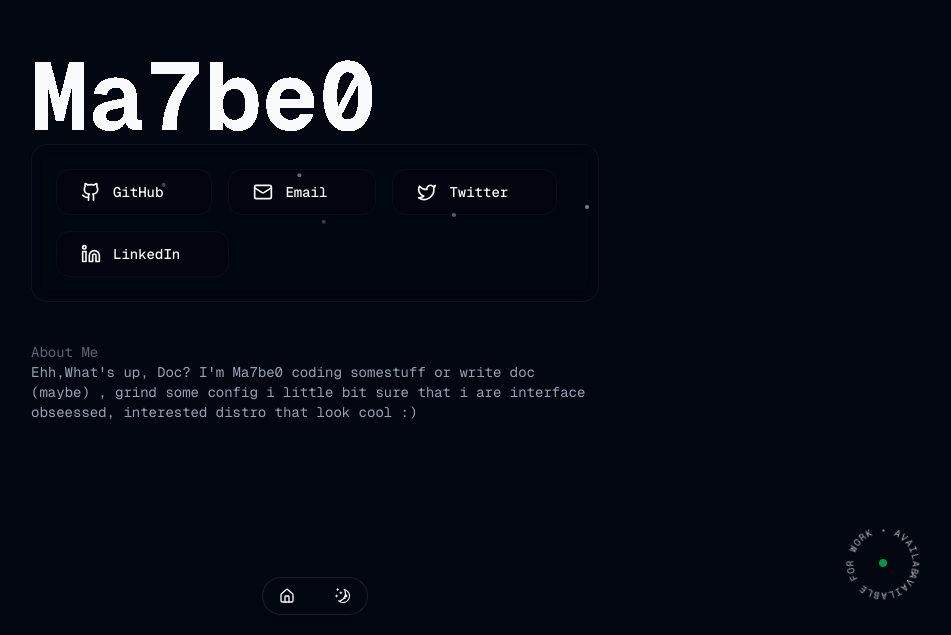
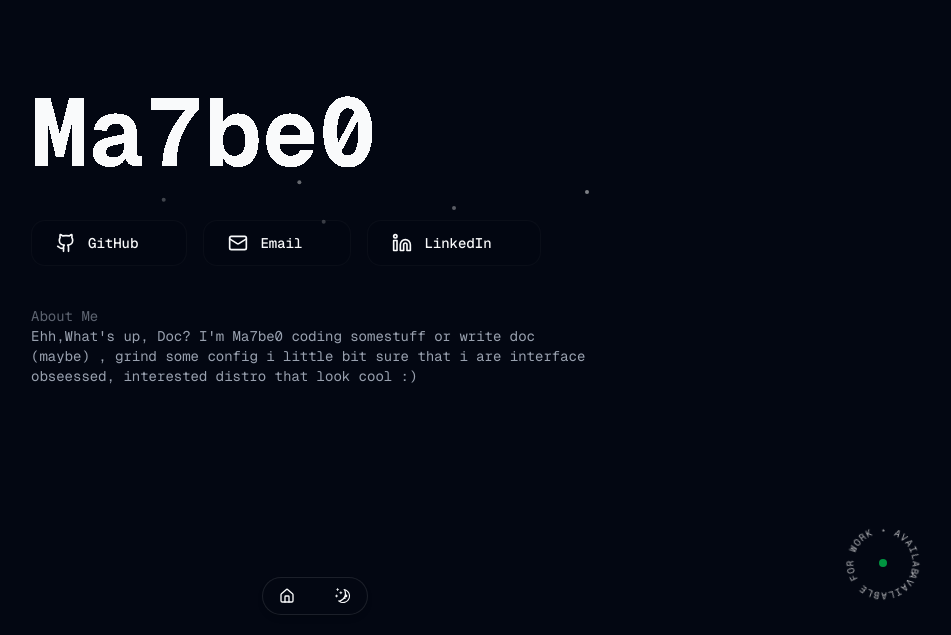
Before and after one commit to Lizosy/ma7.blog, a Next.js app: page / in a window 1280 px wide. Shown: the part 165-800 px from the top of the page, without its empty margins (325-1276 px from the left). Built offline with nearby package versions, Linux system fonts and the light colour scheme.

Commit message:
fix: remove Twitter link from social links and adjust layout for better alignment

```diff
--- a/src/main/contact.tsx
+++ b/src/main/contact.tsx
@@ -40,13 +40,7 @@ const socialLinks = [
         color: "hover:text-blue-400",
         bgGlow: "hover:shadow-blue-400/20",
     },
-    {
-        name: "Twitter",
-        icon: Twitter,
-        url: "https://twitter.com/yourusername",
-        color: "hover:text-cyan-400",
-        bgGlow: "hover:shadow-cyan-400/20",
-    },
+
     {
         name: "LinkedIn",
         icon: Linkedin,
@@ -99,9 +93,9 @@ function SocialsContent() {
             initial="hidden"
             animate="show"
         >
-            <div className="flex items-center justify-center w-full">
+            <div className="flex items-start justify-start w-full mt-10">
                 <motion.div
-                    className="flex flex-wrap gap-4 p-6 backdrop-blur-sm bg-background/20 rounded-2xl border border-border/50"
+                    className="flex flex-wrap gap-4"
                     whileHover={{ scale: 1.02 }}
                     transition={{ type: "spring", bounce: 0.2, duration: 0.3 }}
                 >
```
